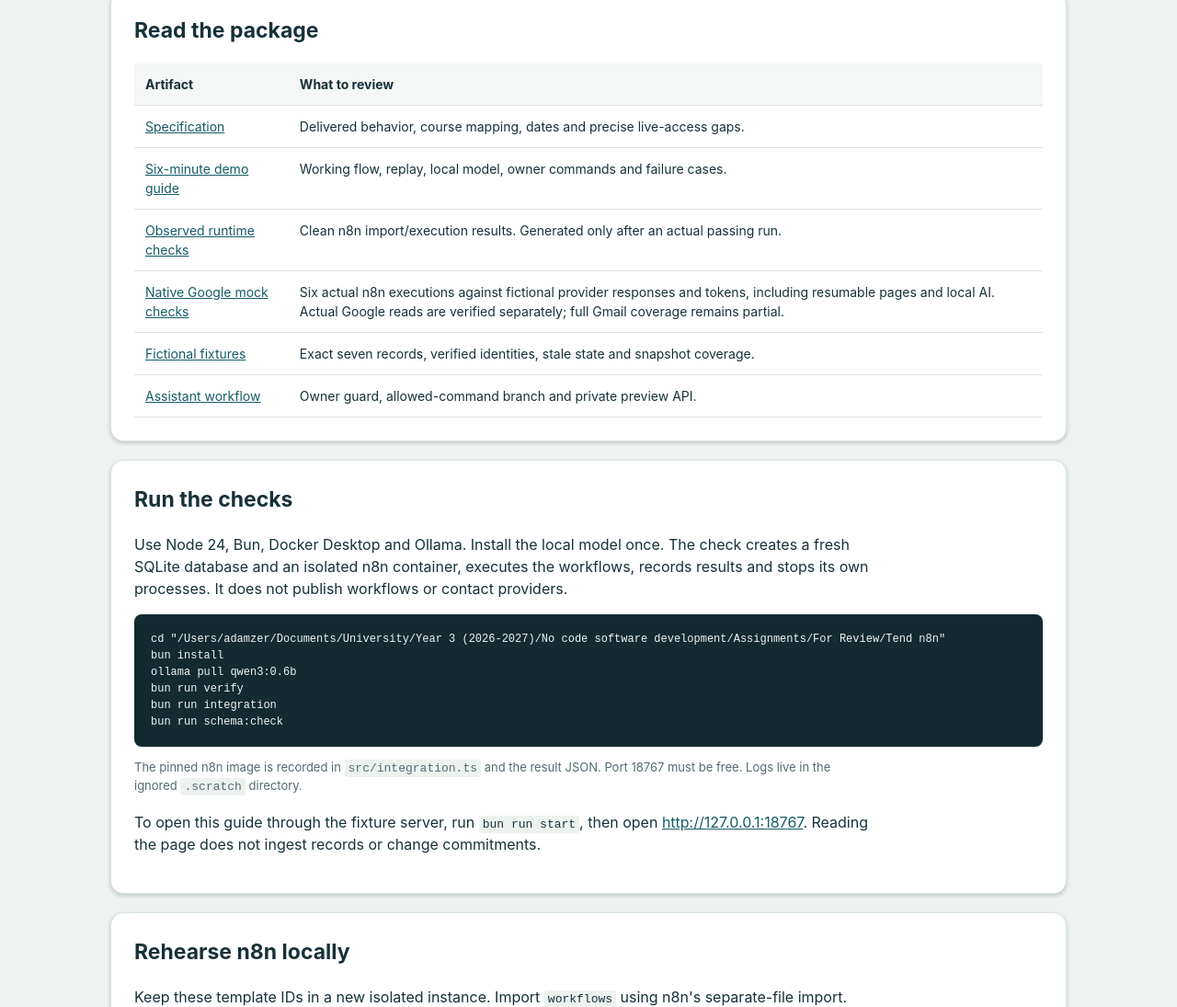
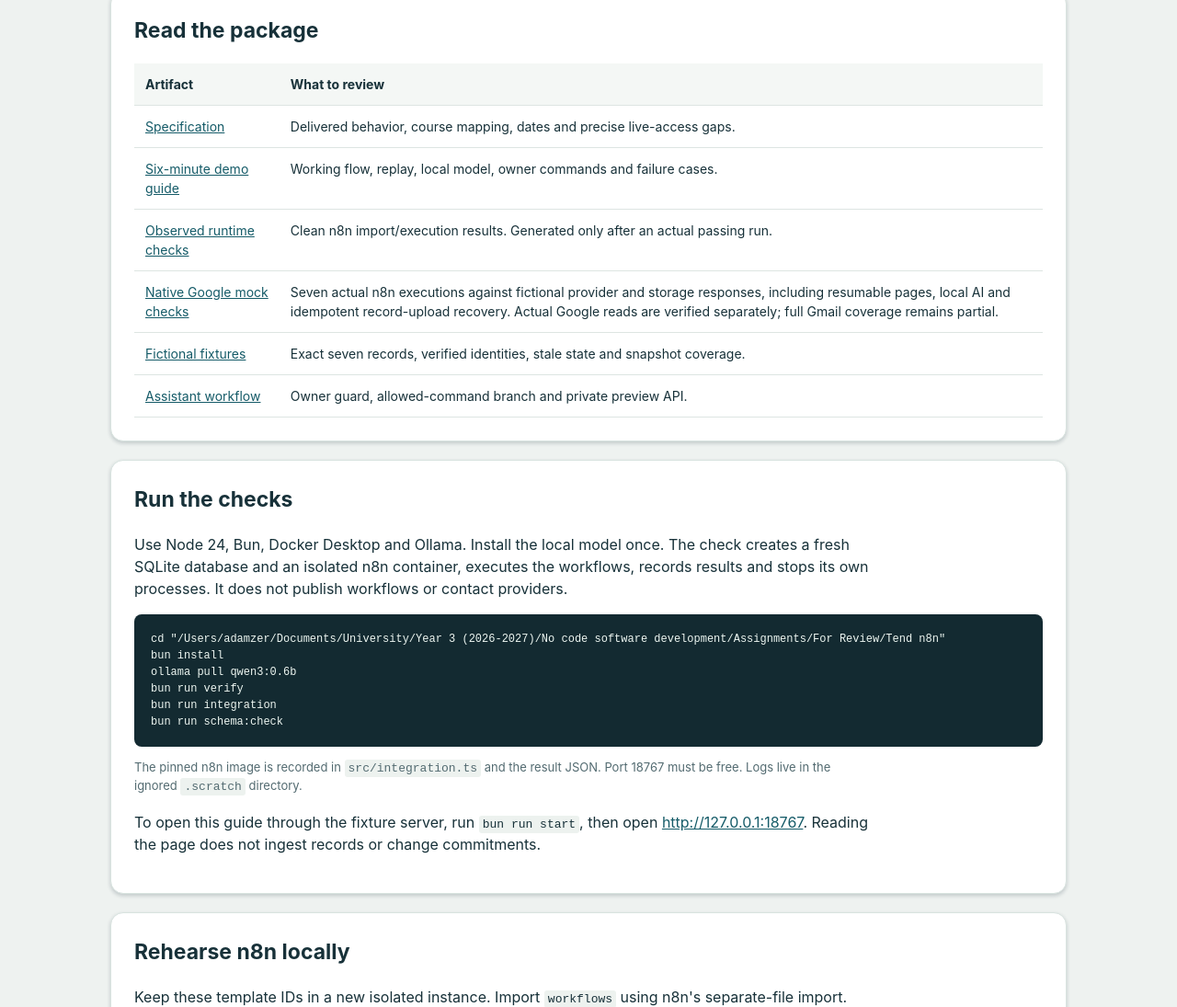
Before and after one commit to Azzbee/Tend-n8n, a website: page Review.html in a window 1280 px wide. Shown: the part 1190-2285 px from the top of the page at 92% size. Drawn offline with Linux system fonts and the light colour scheme.

Commit message:
Align review evidence with verified storage recovery checks

```diff
--- a/Review.html
+++ b/Review.html
@@ -346,9 +346,10 @@
             >
           </td>
           <td>
-            Six actual n8n executions against fictional provider responses and
-            tokens, including resumable pages and local AI. Actual Google reads
-            are verified separately; full Gmail coverage remains partial.
+            Seven actual n8n executions against fictional provider and storage
+            responses, including resumable pages, local AI and idempotent
+            record-upload recovery. Actual Google reads are verified separately;
+            full Gmail coverage remains partial.
           </td>
         </tr>
         <tr>
```
Also changed, not shown: Specification.txt (+1 -1 lines).
